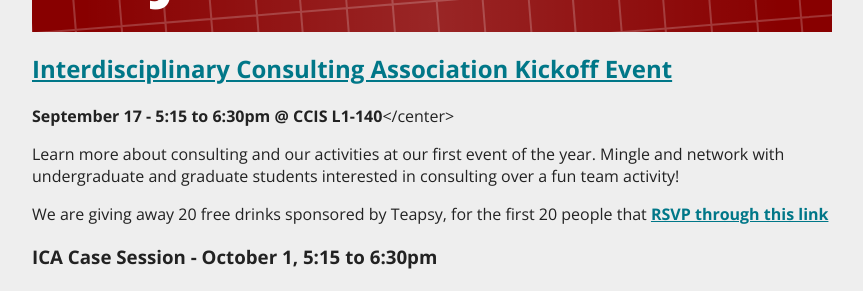
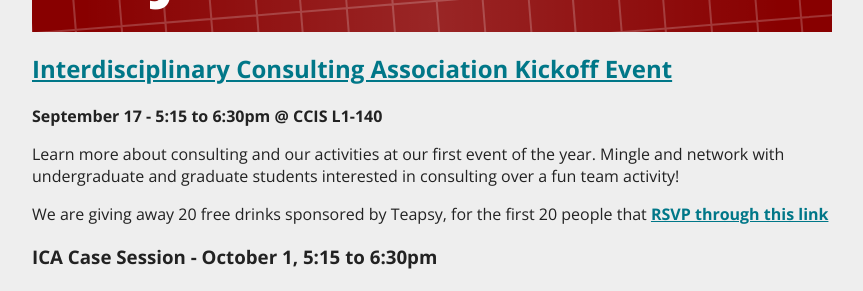
Before and after one commit to UAlbertaConsulting/ica.ualberta.ca, a Jekyll site: the page built from pages/events.md, in a window 1280 px wide. Shown: the part 209-500 px from the top of the page, without its empty margins (208-1071 px from the left). Built offline with Jekyll 4.4.1, drawn with Linux system fonts in a browser that asks for light colours; comment, search, counter and statistics services are not loaded.

Commit message:
Update events.md

```diff
--- a/pages/events.md
+++ b/pages/events.md
@@ -8,7 +8,7 @@ tagline_color: "#800"
 ---
 
 ## [Interdisciplinary Consulting Association Kickoff Event](https://www.facebook.com/events/777106899060211/)
-<b>September 17 - 5:15 to 6:30pm @ CCIS L1-140</b></center>
+<b>September 17 - 5:15 to 6:30pm @ CCIS L1-140</b>
 
 Learn more about consulting and our activities at our first event of the year. Mingle and network with undergraduate and graduate students interested in consulting over a fun team activity!
 
@@ -17,9 +17,7 @@ We are giving away 20 free drinks sponsored by Teapsy, for the first 20 people t
 ### ICA Case Session - October 1, 5:15 to 6:30pm
 
 ### ICA Networking Night in November - Details TBD
-
 <br>
-
 ## Recruiting Info & Events
 
 ### PwC Employer Info Session - Details TBD
```
